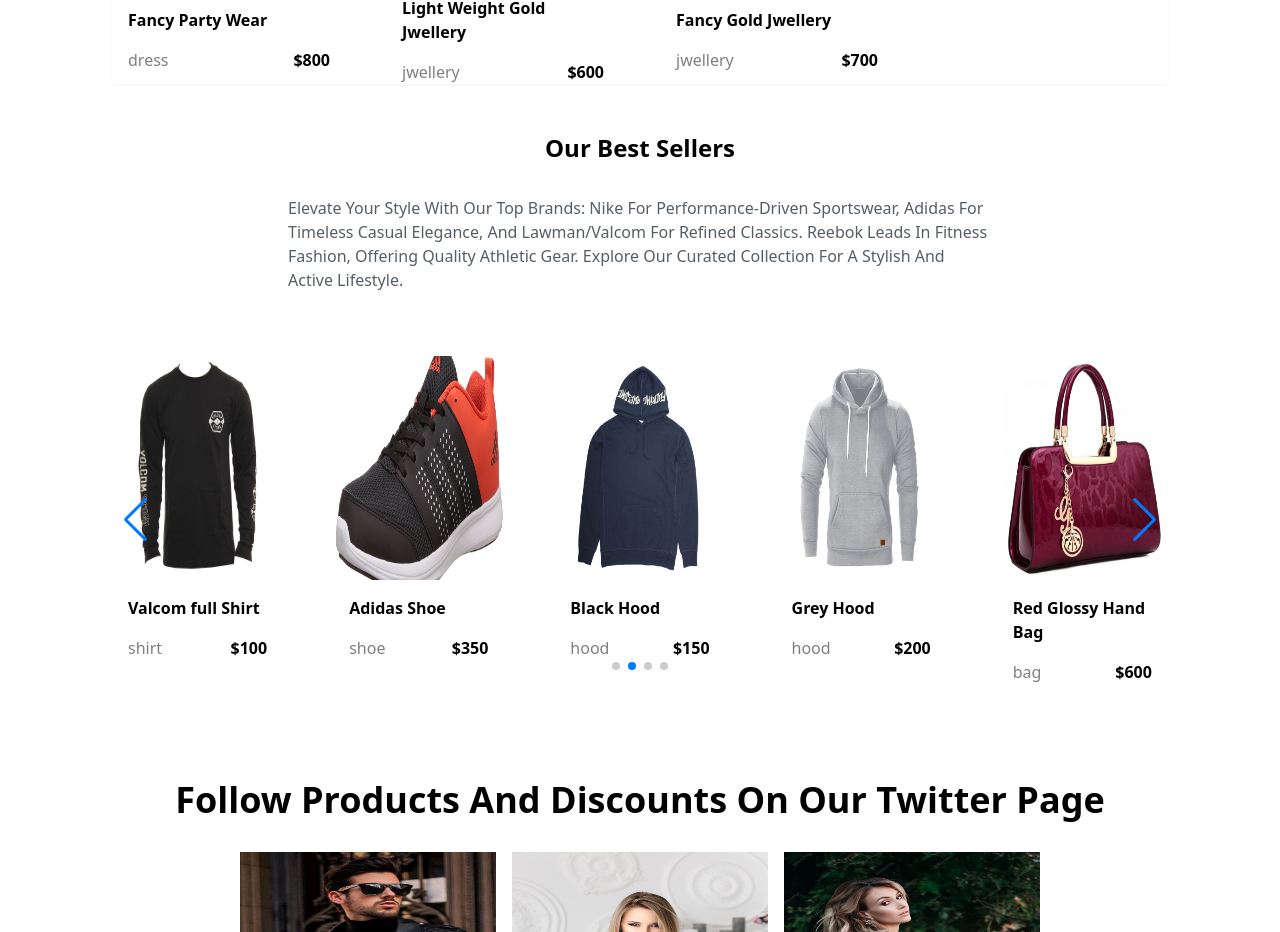
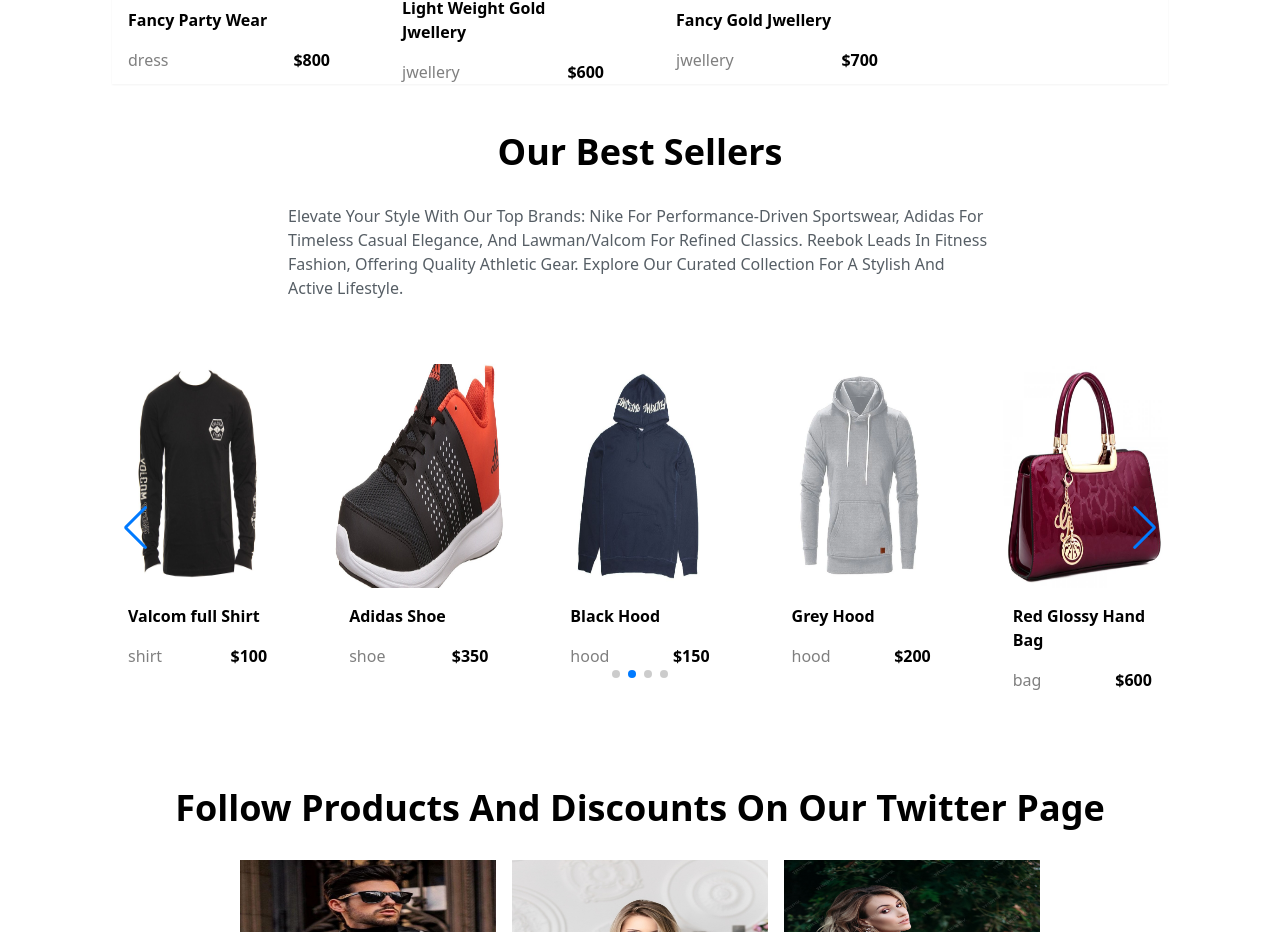
Before and after one commit to mohammadtarique6698/assignment-krite, a React (Vite) app: page / in a window 1280 px wide. Shown: the part 4397-5329 px from the top of the page. Built offline with nearby package versions, Linux system fonts and the light colour scheme.

Commit message:
100% finished

```diff
--- a/src/pages/Home/BestSeller.jsx
+++ b/src/pages/Home/BestSeller.jsx
@@ -27,7 +27,7 @@
 
   return (
     <div className="w-full mx-auto container xl:px-28 px-4 mt-12">
-      <h2 className="text-2xl font-semibold text-center mb-8">
+      <h2 className="text-4xl font-semibold text-center mb-8">
         Our Best Sellers
       </h2>
       <p className="text-Black/75 capitalize mx-auto md:w-2/3 mb-8">
```
